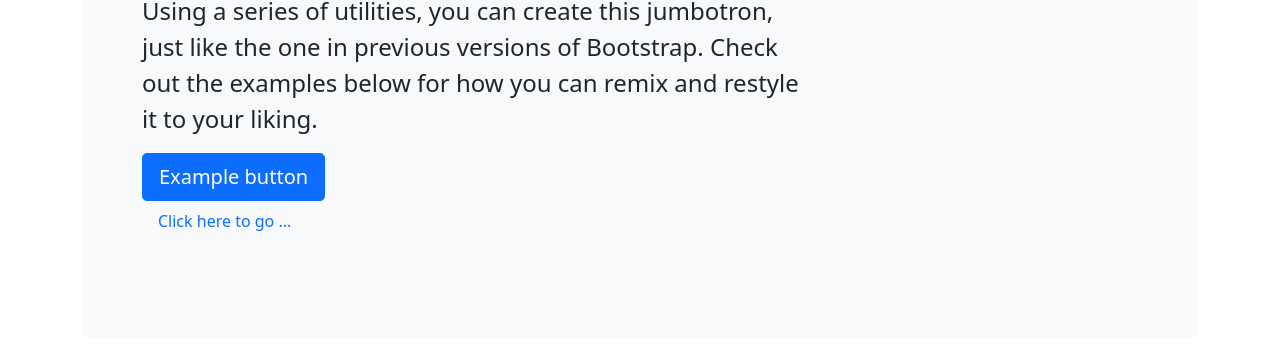
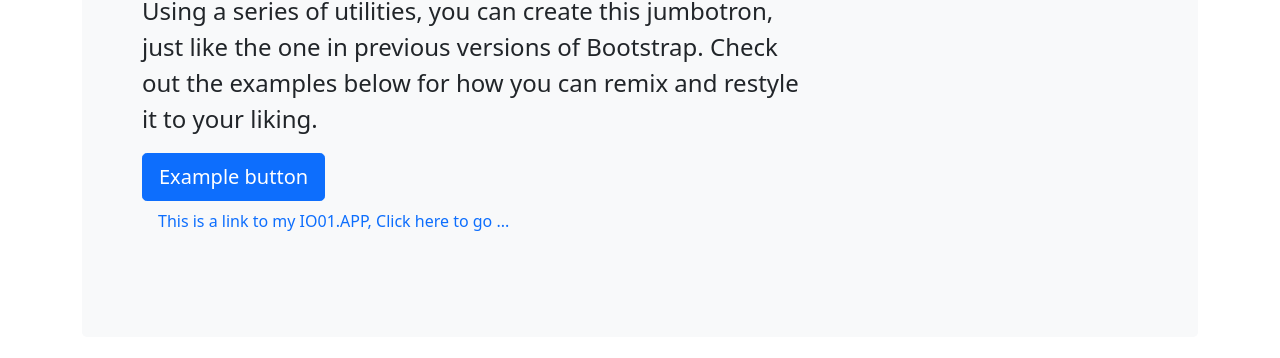
Before and after one commit to zwmyint/zwmyint-io01.github.io, a plain HTML site: page index.html in a window 1280 px wide. Shown: the part 270-628 px from the top of the page. Drawn offline with nearby package versions, Linux system fonts and the light colour scheme.

Commit message:
io01 005 commit at 20210712
005 commit of io01.app

```diff
--- a/index.html
+++ b/index.html
@@ -49,7 +49,7 @@
         <p class="col-md-8 fs-4">Using a series of utilities, you can create this jumbotron, just like the one in previous versions of Bootstrap. Check out the examples below for how you can remix and restyle it to your liking.</p>
         <button class="btn btn-primary btn-lg" type="button">Example button</button>
         <span>&nbsp;</span>
-        <a class="nav-link active" href="https://zwmyint.github.io/demo-io01/">Click here to go ...</a>
+        <a class="nav-link active" href="https://zwmyint.github.io/demo-io01/">This is a link to my IO01.APP, Click here to go ...</a>
       </div>
     </div>
 
```
